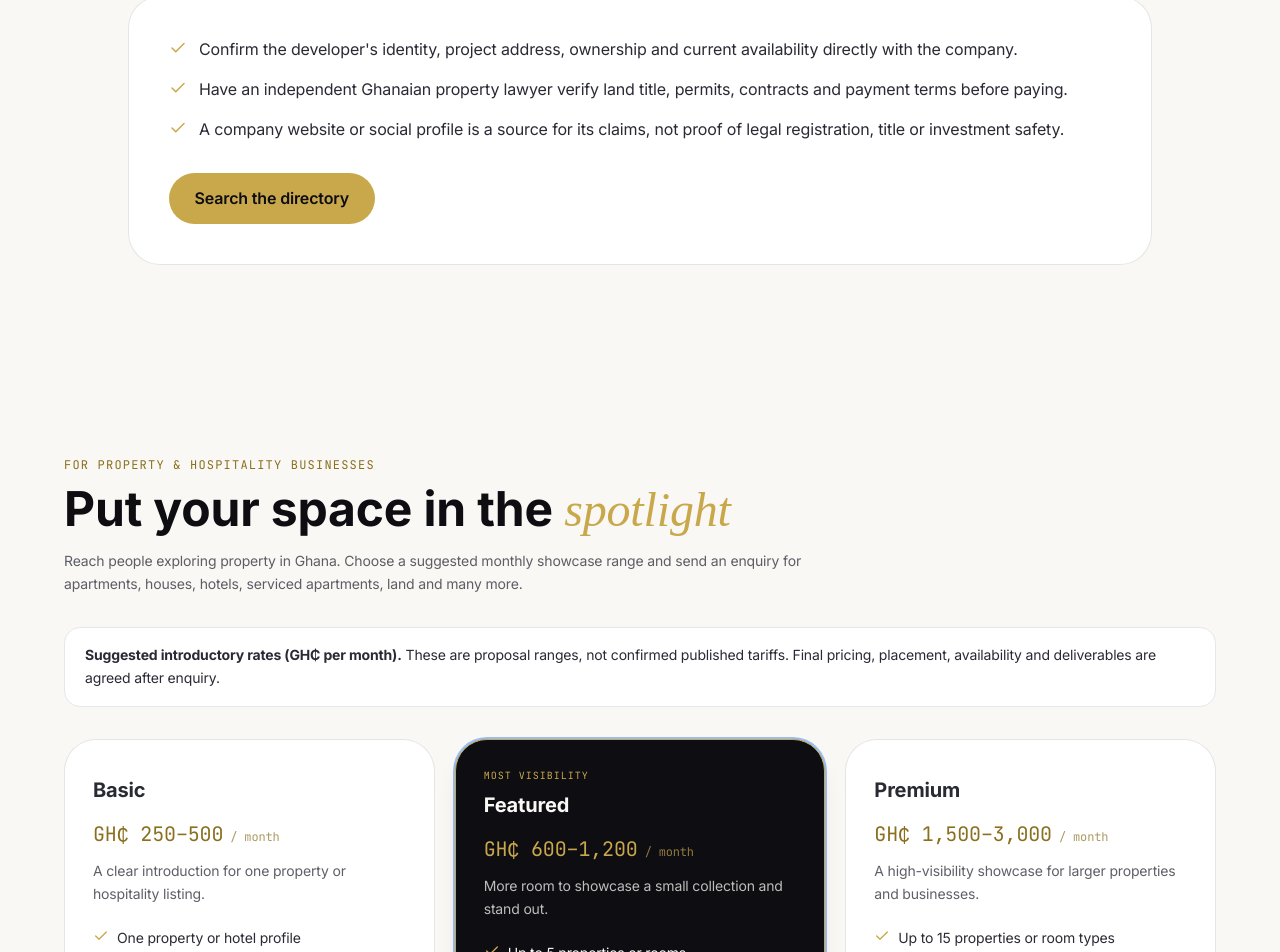
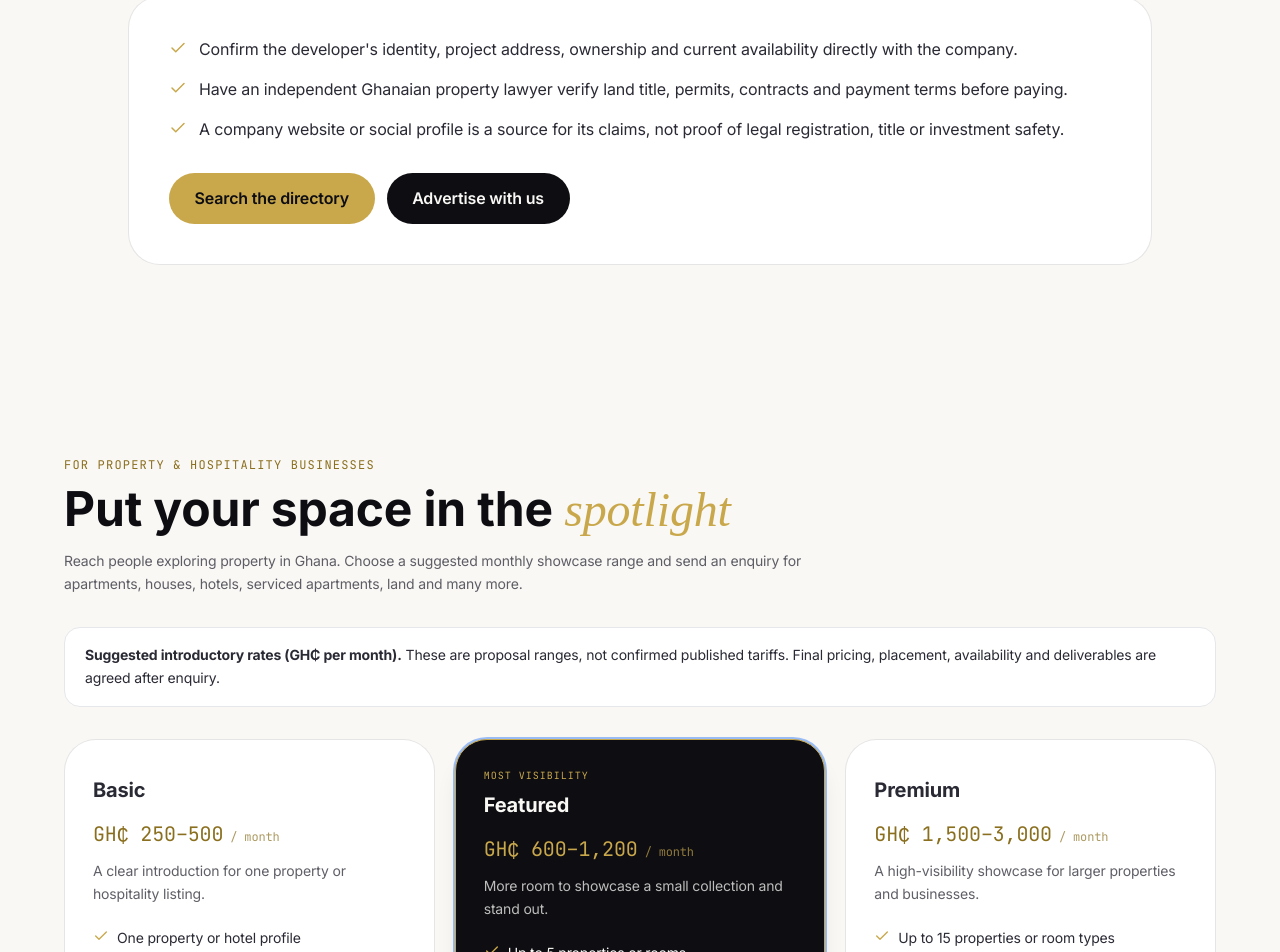
Before and after one commit to odonkorraphael9-glitch/Real-estate-website-, a React (Vite) app: page / in a window 1280 px wide. Shown: the part 5876-6828 px from the top of the page. Built offline with nearby package versions, Linux system fonts and the light colour scheme; a web font is replaced by a local one.

Commit message:
Advertise fixation update 3

```diff
--- a/src/pages/HomePage.jsx
+++ b/src/pages/HomePage.jsx
@@ -343,7 +343,10 @@ function DueDiligence() {
           <li className="flex gap-3"><Check size={18} className="mt-0.5 shrink-0" style={{ color: "var(--gold)" }} />Have an independent Ghanaian property lawyer verify land title, permits, contracts and payment terms before paying.</li>
           <li className="flex gap-3"><Check size={18} className="mt-0.5 shrink-0" style={{ color: "var(--gold)" }} />A company website or social profile is a source for its claims, not proof of legal registration, title or investment safety.</li>
         </ul>
-        <div className="mt-8"><Btn href="#listings">Search the directory</Btn></div>
+        <div className="mt-8 flex flex-wrap gap-3">
+          <Btn href="#listings">Search the directory</Btn>
+          <Btn href="#advertise" bg="var(--obsidian)" fg="var(--ivory)" slide="var(--gold)">Advertise with us</Btn>
+        </div>
       </div>
     </section>
   );
@@ -470,7 +473,7 @@ export function Footer() {
     <footer className="rounded-t-[3rem] sm:rounded-t-[4rem] px-5 sm:px-6 md:px-16 pt-12 sm:pt-16 pb-8 sm:pb-10" style={{ background: "var(--obsidian)", color: "var(--ivory)" }}>
       <div className="grid md:grid-cols-4 gap-10 max-w-6xl mx-auto">
         <div className="md:col-span-2"><p className="font-bold text-2xl">HomeGrid</p><p className="opacity-60 mt-2 max-w-xs text-sm">A source-linked guide to real-estate developers and projects in Ghana. Not a property listing or legal advice service.</p></div>
-        <div className="text-sm space-y-2"><p className="font-semibold">Explore</p>{[["Developers", "/developers"], ["Buying guide", "/buying-guide"], ["Due diligence", "/due-diligence"], ["Advertise with us", "/advertise"]].map(([label, href]) => <Link key={label} to={href} className="block opacity-60 hover:opacity-100">{label}</Link>)}</div>
+        <div className="text-sm space-y-2"><p className="font-semibold">Explore</p>{[["Developers", "/developers"], ["Buying guide", "/buying-guide"], ["Due diligence", "/due-diligence"], ["Advertise with us", "/#advertise"]].map(([label, href]) => <Link key={label} to={href} className="block opacity-60 hover:opacity-100">{label}</Link>)}</div>
         <div className="text-sm space-y-2"><p className="font-semibold">Legal</p>{["Terms", "Privacy"].map((x) => <a key={x} href="#" className="block opacity-60 hover:opacity-100">{x}</a>)}</div>
       </div>
       <div className="max-w-6xl mx-auto mt-12 flex items-center gap-2 font-data text-xs opacity-80">
```
